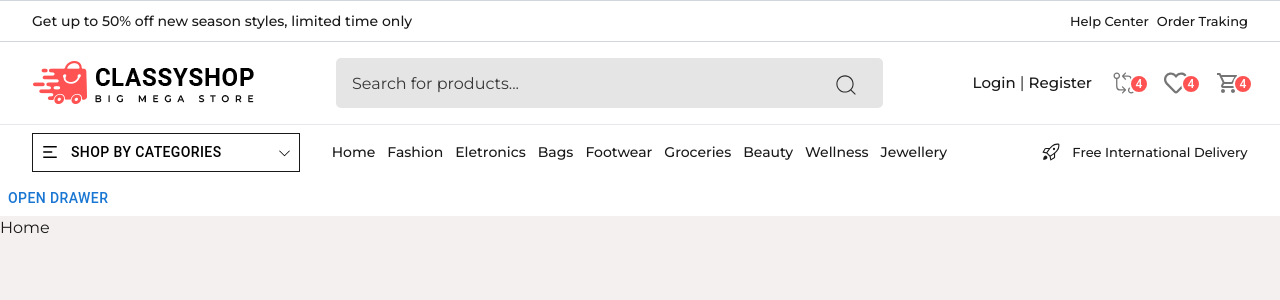
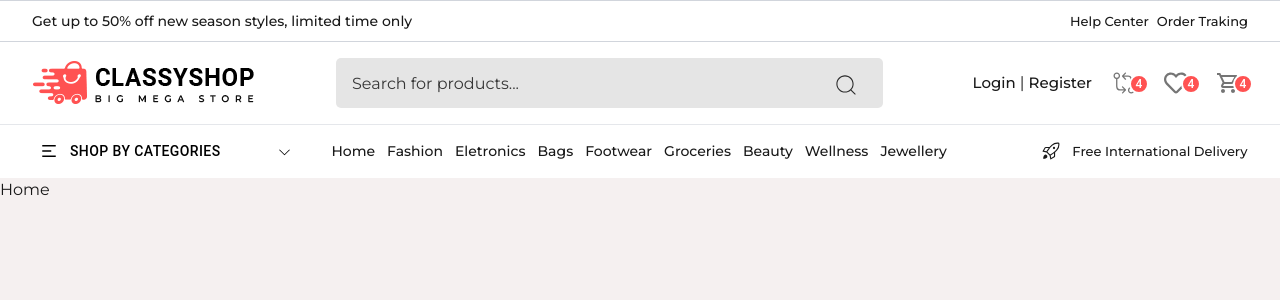
Before and after one commit to francisco-das-chagas/ecommerce-new, a React (Vite) app: page / in a window 1280 px wide. Shown: the top 300 px of the page. Built offline with nearby package versions, Linux system fonts and the light colour scheme.

Commit message:
configurando sidebar

```diff
--- a/src/components/Header/Navigation/CategoryPanel.jsx
+++ b/src/components/Header/Navigation/CategoryPanel.jsx
@@ -1,4 +1,4 @@
-import React, {useState} from 'react';
+import {useState} from 'react';
 import Box from '@mui/material/Box';
 import Drawer from '@mui/material/Drawer';
 import Button from '@mui/material/Button';
@@ -15,6 +15,8 @@ const CategoryPanel = (props) => {
 
   const DrawerList = (
     <Box sx={{ width: 250 }} role="presentation" onClick={toggleDrawer(false)}>
+
+      <h3 className='p-3 text-[16px] font-[500]'>Shop By Categories</h3>
       <List>
         {['Inbox', 'Starred', 'Send email', 'Drafts'].map((text, index) => (
           <ListItem key={text} disablePadding>
@@ -41,7 +43,6 @@ const CategoryPanel = (props) => {
 
   return (
     <>
-      <Button onClick={toggleDrawer(true)}>Open drawer</Button>
       <Drawer open={props.isOpenCatPanel} onClose={toggleDrawer(false)}>
         {DrawerList}
       </Drawer>
--- a/src/components/Header/Navigation/index.jsx
+++ b/src/components/Header/Navigation/index.jsx
@@ -17,7 +17,7 @@ const Navigation = () => {
     <>
       <nav className="py-2">
         <div className="container flex items-center justify-end gap-8">
-          <div className="col_1 w-[26%] border-1">
+          <div className="col_1 w-[26%]">
             <Button className="!text-black gap-3 w-full " onClick={openCategoryPanel}>
               <RiMenu2Fill className="text-[18px]" /> Shop By Categories
               <LiaAngleDownSolid className="text-[13px] ml-auto font-bold" />
```
